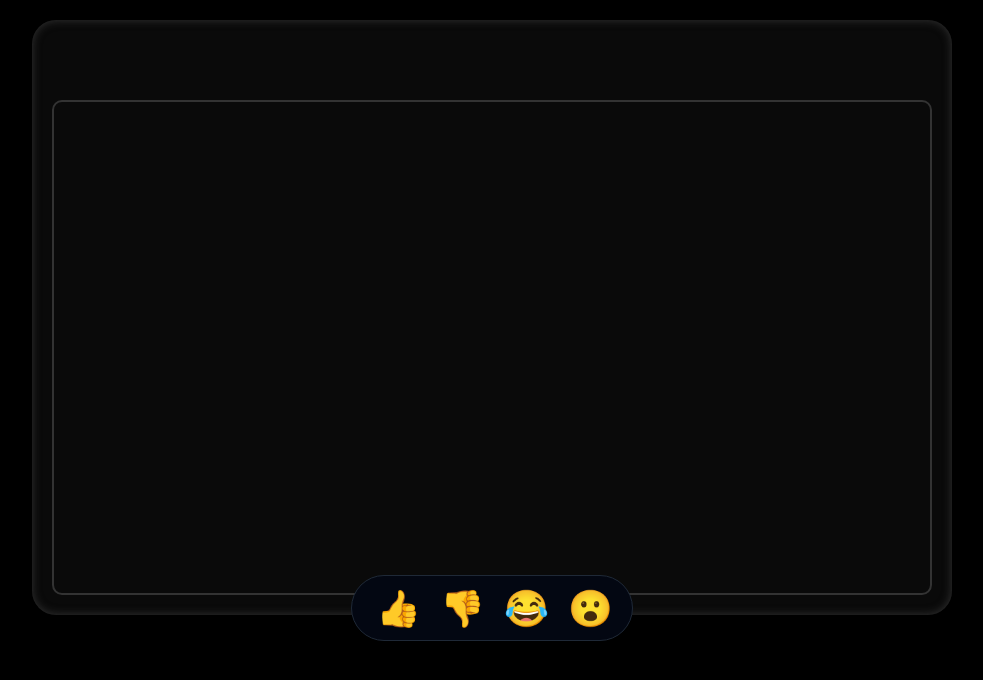
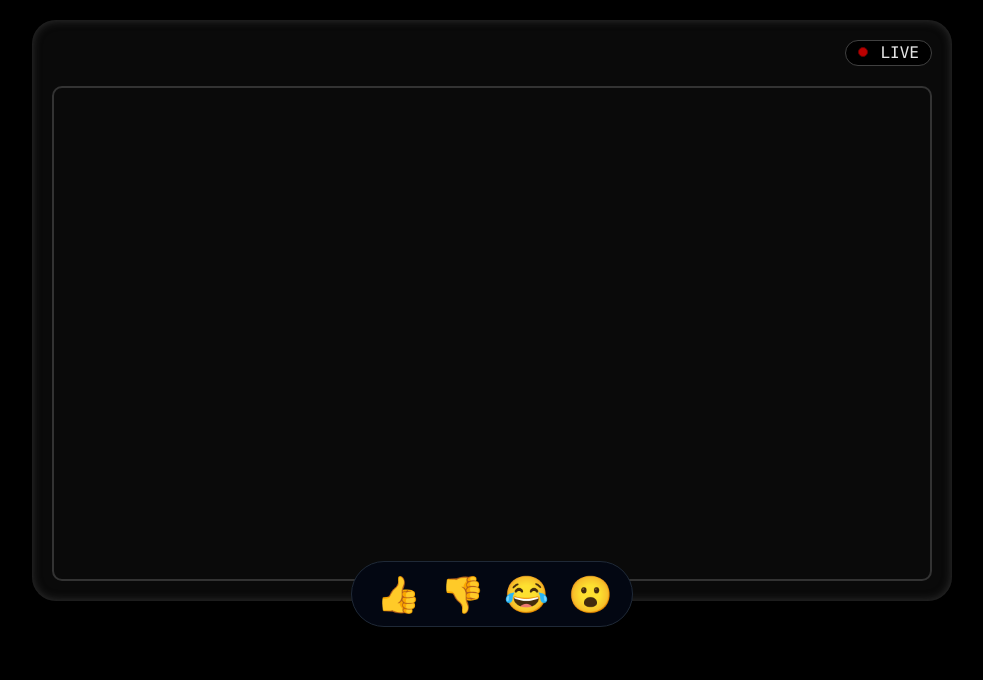
Before and after one commit to patcon/nextjs-livestream-reaction-app, a Next.js app: page /livestream/1 in a window 1280 px wide. Shown: the top 680 px of the page, without its empty margins (148-1131 px from the left). Built offline with nearby package versions, Linux system fonts and the light colour scheme.

Commit message:
Added static RecordingIndicator component and story.

```diff
--- /dev/null
+++ b/src/components/RecordingIndicator.jsx
@@ -0,0 +1,23 @@
+import React from 'react'
+
+const RecordingIndicator = () => (
+  <div className="flex w-fit text-neutral-200 font-mono bg-black border border-neutral-700 rounded-full px-3 mb-5">
+    <div>
+      <span className="animate-pulse mt-1 mb-2 mr-3 align-middle"
+        style={{
+          height: 10,
+          width: 10,
+          backgroundColor: "red",
+          borderColor: "darkRed",
+          borderWidth: 1,
+          borderRadius: "50%",
+          display: "inline-block"
+        }} />
+    </div>
+    <div>
+      <span>LIVE</span>
+    </div>
+  </div>
+)
+
+export default RecordingIndicator
--- a/src/pages/livestream/[youtubeId].jsx
+++ b/src/pages/livestream/[youtubeId].jsx
@@ -2,6 +2,7 @@ import { useRouter } from 'next/router'
 import YouTubeEmbed from '@/components/YouTubeEmbed';
 import ReactionsDock from '@/components/ReactionsDock';
 import ReactionButton from '@/components/ReactionButton';
+import RecordingIndicator from '@/components/RecordingIndicator';
 
 export default function Page() {
   const router = useRouter()
@@ -9,7 +10,10 @@ export default function Page() {
     <div className="flex justify-center">
       <main className="pt-5 px-5 w-3/4">
         <div className="flex">
-          <div id="outer-frame" className="w-full bg-neutral-950 p-5 pt-20 rounded-3xl" style={{boxShadow: "inset 0 0 10px #333333"}}>
+          <div id="outer-frame" className="w-full bg-neutral-950 p-5 rounded-3xl" style={{boxShadow: "inset 0 0 10px #333333"}}>
+            <div id="top-frame-header" className="flex justify-end">
+              <RecordingIndicator />
+            </div>
             <div id="inner-frame">
               <YouTubeEmbed videoId={router.query.youtubeId} />
             </div>
```
Also changed, not shown: 1 other file (tests, documents, lock files or other folders).
